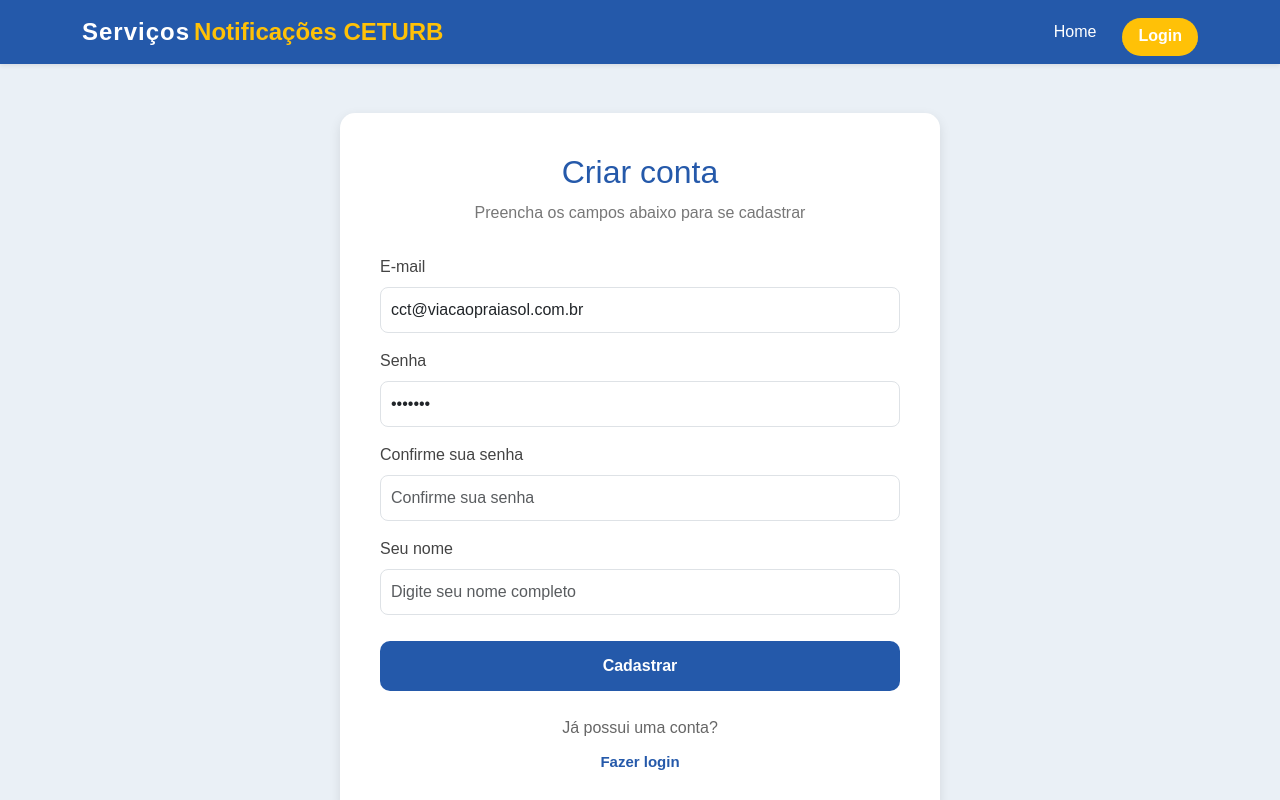
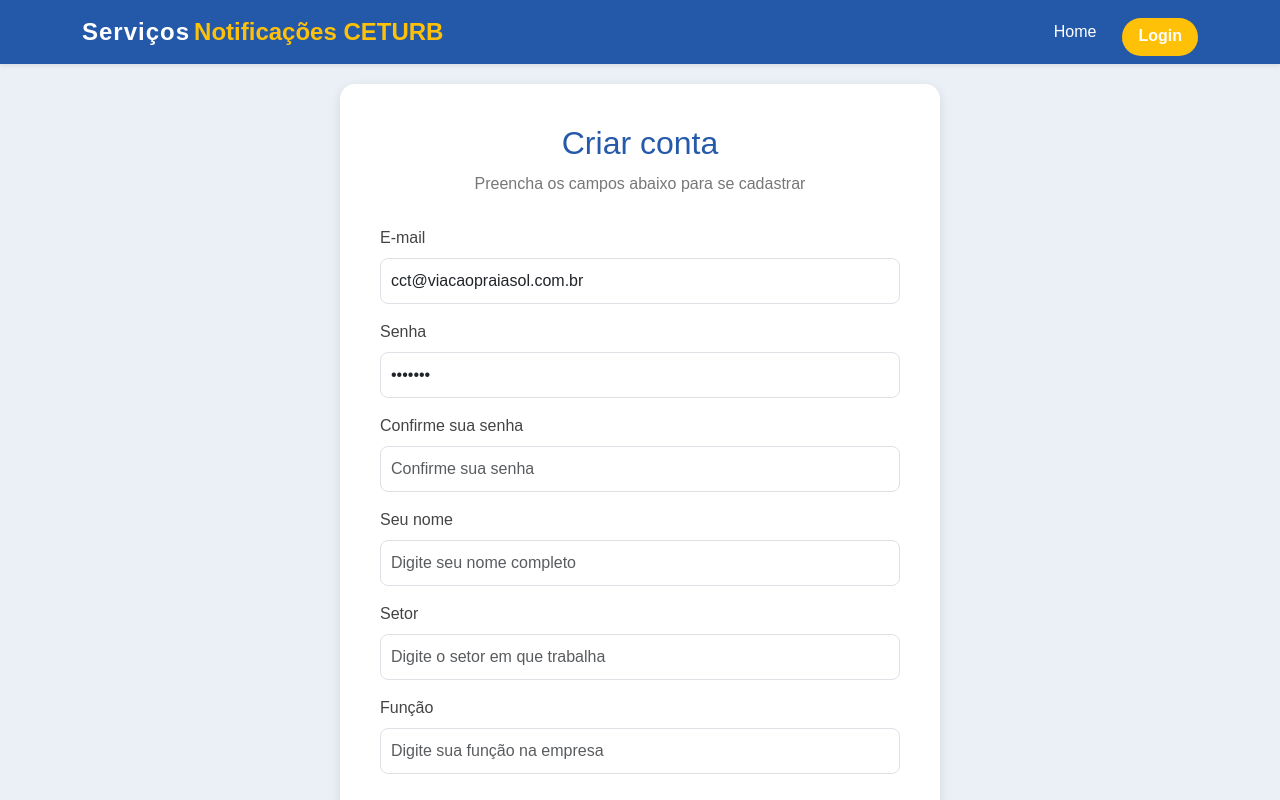
Before and after one commit to praiasolvr/notificacao-ceturb, a React (Vite) app: page /login in a window 1280 px wide. Both pictures are taken after a click on the button "Cadastre-se". Shown: the top 800 px of the page. Built offline with nearby package versions, Linux system fonts and the light colour scheme; no server answers.

Commit message:
Ajustando comentário e implementando jugamento do juridico na notificação

```diff
--- a/src/components/ChatComentarios.tsx
+++ b/src/components/ChatComentarios.tsx
@@ -103,8 +103,8 @@ export default function ChatComentarios({ grupo, codigo, onClose, setNotificacoe
     return (
         <div className="chat-popup border rounded p-3 bg-light mt-3" style={{ width: "100%", maxHeight: "400px", overflowY: "auto", zIndex: 1 }}>
             <div className="d-flex justify-content-between align-items-center mb-2">
-                <strong>Comentários — {codigo}</strong>
-                <button className="btn btn-sm btn-danger" onClick={onClose}>Fechar</button>
+                <strong>Comentários:</strong>
+                {/* <button className="btn btn-sm btn-danger" onClick={onClose}>Fechar</button> */}
             </div>
             <div className="mb-2">
                 {comentarios.map((c) => (
--- a/src/pages/admin/RelatorioNotificacoes.tsx
+++ b/src/pages/admin/RelatorioNotificacoes.tsx
@@ -66,6 +66,7 @@ const RelatorioNotificacoes: React.FC = () => {
     const [gargSel, setGargSel] = useState<string | null>(null);
     const [ocorrenciaSel, setOcorrenciaSel] = useState<string | null>(null);
 
+    const [statusSel, setStatusSel] = useState<string | null>(null);
 
     const [loading, setLoading] = useState(true);
 
@@ -145,7 +146,7 @@ const RelatorioNotificacoes: React.FC = () => {
     }
 
     async function carregarTodos() {
-        console.log("carregarTodos");
+        // console.log("carregarTodos");
         setLoading(true); // 👈 começa carregamento
         const todas: Notificacao[] = [];
         const anosDetectados = new Set<string>();
@@ -297,6 +298,18 @@ const RelatorioNotificacoes: React.FC = () => {
     };
 
 
+    const handleSave = () => {
+        // aqui você envia statusSel para o servidor/Firestore/etc
+        console.log("Status salvo:", statusSel ?? "Em Análise");
+        alert(`Status salvo: ${statusSel ?? "Em Análise"}`);
+    };
+
+    const toggleStatus = (status: string) => {
+        // Se clicar no que já está selecionado, desmarca tudo
+        setStatusSel(prev => (prev === status ? null : status));
+    };
+
+
     if (loading) {
         return (
             <div className="d-flex justify-content-center align-items-center" style={{ height: "100vh" }}>
@@ -418,6 +431,8 @@ const RelatorioNotificacoes: React.FC = () => {
                                     >
                                         <FaCommentDots />
                                     </div>
+                                    <div>
+                                    </div>
                                     <div className="position-absolute top-0 end-0 m-2 fs-5 cursor-pointer d-flex align-items-center"
                                         onClick={() => setChatAberto(n.codigo)}
                                     >
@@ -427,7 +442,7 @@ const RelatorioNotificacoes: React.FC = () => {
                                             {n.comentarios?.length || 0}
                                         </span>
                                     </div>
-                                    <strong>Codigo:</strong> {n.codigo} <br />
+                                    <strong>Código:</strong> {n.codigo} <br />
                                     <strong>Data:</strong> {n.data} {n.hora} <br />
                                     <strong>Ocorrência:</strong> {n.ocorrencia} <br />
                                     <strong>Observação:</strong> {n.observacoes}<br />
@@ -486,17 +501,63 @@ const RelatorioNotificacoes: React.FC = () => {
                 <div className="modal fade show d-block" tabIndex="-1" style={{ backgroundColor: "rgba(0,0,0,0.5)" }}>
                     <div className="modal-dialog modal-lg">
                         <div className="modal-content">
+
                             <div className="modal-header">
-                                <h5 className="modal-title">Comentários — {chatAberto}</h5>
+                                <h5 className="modal-title">Código / N° Notificação — {chatAberto}</h5>
                                 <button type="button" className="btn-close" onClick={() => setChatAberto(null)} />
                             </div>
+
+
                             <div className="modal-body">
+                                {/* Somente o juridico irá ter acesso a essa seleção */}
+                                <span>
+                                    <strong>Recurso:</strong>
+                                </span>
+                                <div className="d-flex align-items-center gap-3">
+                                    {/* Recorrível */}
+                                    <div className="form-check form-check-inline">
+                                        <input
+                                            className="form-check-input"
+                                            type="checkbox" // mudou para checkbox
+                                            id="recorrivel"
+                                            checked={statusSel === "Recorrivel"}
+                                            onChange={() => toggleStatus("Recorrivel")}
+                                        />
+                                        <label className="form-check-label" htmlFor="recorrivel">
+                                            Recorrível
+                                        </label>
+                                    </div>
+
+                                    {/* Irrecorrível */}
+                                    <div className="form-check form-check-inline">
+                                        <input
+                                            className="form-check-input"
+                                            type="checkbox" // mudou para checkbox
+                                            id="irrecorrivel"
+                                            checked={statusSel === "Irrecorrivel"}
+                                            onChange={() => toggleStatus("Irrecorrivel")}
+                                        />
+                                        <label className="form-check-label" htmlFor="irrecorrivel">
+                                            Irrecorrível
+                                        </label>
+                                    </div>
+
+                                    <button
+                                        type="button"
+                                        className="btn btn-primary btn-sm"
+                                        onClick={handleSave}
+                                    >
+                                        Salvar
+                                    </button>
+                                </div>
+
                                 <ChatComentarios
                                     grupo={anoSel && mesSel !== null ? `${anoSel}${(mesSel + 1).toString().padStart(2, "0")}` : "indefinido"}
                                     codigo={chatAberto}
                                     onClose={() => setChatAberto(null)}
                                     setNotificacoes={setNotificacoes} // ✅ aqui está a correção
                                 />
+
                             </div>
                         </div>
                     </div>
--- a/src/pages/protected/ProtectedRoute.tsx
+++ b/src/pages/protected/ProtectedRoute.tsx
@@ -2,6 +2,9 @@
 import React from 'react';
 import { Navigate } from 'react-router-dom';
 import { useUser } from '../../contexts/UserContext'; // Importa o hook que gerencia o estado de usuário
+
+
+const emailsPermitidos = ['cct@viacaopraiasol.com.br', 'juridico@viacaopraiasol.com.br'];
 
 // Componente de rota protegida
 const ProtectedRoute: React.FC<{ children: React.ReactNode }> = ({ children }) => {
@@ -14,8 +17,7 @@ const ProtectedRoute: React.FC<{ children: React.ReactNode }> = ({ children }) =
   }
 
   // Verifica se o e-mail do usuário é o correto (admin)
-  if (user.email !== 'cct@viacaopraiasol.com.br') {
-    // Se o e-mail não for o correto, redireciona para a página de cliente público
+  if (!emailsPermitidos.includes(user.email ?? '')) {
     return <Navigate to="/dashboard-cliente-publico" />;
   }
 
--- a/src/pages/public/Login.tsx
+++ b/src/pages/public/Login.tsx
@@ -16,6 +16,10 @@ const Login = () => {
   const [senha, setSenha] = useState('cct1254');
   const [confirmarSenha, setConfirmarSenha] = useState('');
   const [nome, setNome] = useState('');
+
+  const [setor, setSetor] = useState('');
+  const [funcao, setFuncao] = useState('');
+
   const { setUser } = useUser();
   const navigate = useNavigate();
 
@@ -107,6 +111,8 @@ const Login = () => {
             email: userCredential.user.email,
             uid: uid,
             displayName: userCredential.user.displayName,
+            setor: userCredential.user.setor,
+            funcao: funcao,
           }
         );
 
@@ -114,7 +120,10 @@ const Login = () => {
         await setDoc(doc(db, 'clientes', uid), {
           nome,
           email,
-          endereco: '', // inicial vazio para ser editado depois
+          endereco: '', // inicial vazio para ser editado depois TODO: talvez remover
+          setor,
+          funcao,
+          criadoEm: new Date(),
         });
 
         Swal.fire({
@@ -233,6 +242,32 @@ const Login = () => {
                   style={{ padding: '10px', borderRadius: '8px' }}
                 />
               </div>
+
+              <div className='mb-3'>
+                <label className='form-label' style={{ color: '#444' }}>Setor</label>
+                <input
+                  type='text'
+                  className='form-control'
+                  value={setor}
+                  onChange={(e) => setSetor(e.target.value)}
+                  placeholder='Digite o setor em que trabalha'
+                  required
+                  style={{ padding: '10px', borderRadius: '8px' }}
+                />
+              </div>
+
+              <div className='mb-3'>
+                <label className='form-label' style={{ color: '#444' }}>Função</label>
+                <input
+                  type='text'
+                  className='form-control'
+                  value={funcao}
+                  onChange={(e) => setFuncao(e.target.value)}
+                  placeholder='Digite sua função na empresa'
+                  required
+                  style={{ padding: '10px', borderRadius: '8px' }}
+                />
+              </div>
             </>
           )}
 
--- a/src/types/Cliente.ts
+++ b/src/types/Cliente.ts
@@ -17,4 +17,6 @@ export interface Contato {
     nome: string;
     contatos: Contato[];
     endereco?: Endereco; // Use `endereco?` se ele puder ser opcional
+    setor: string;
+    funcao: string;
   }
```
